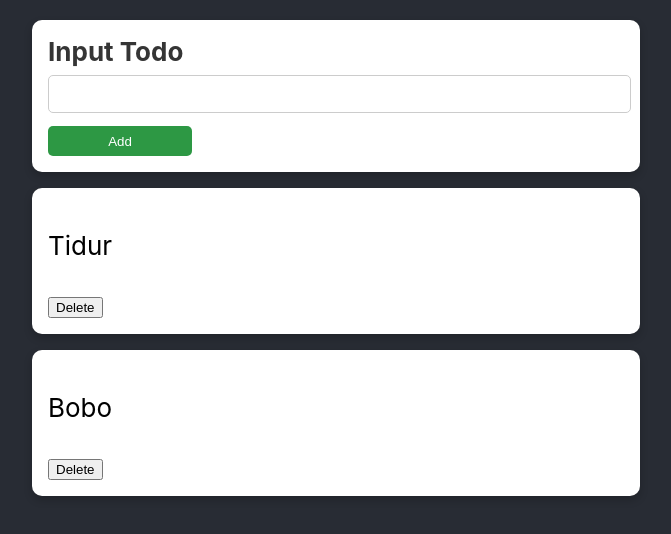
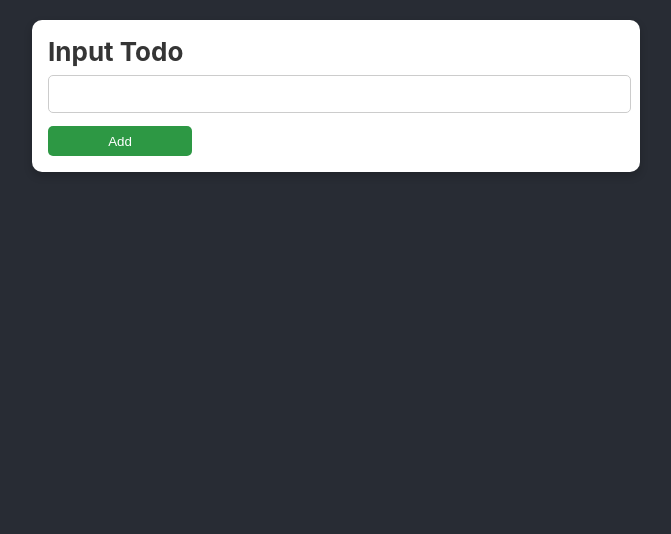
Before and after one commit to fiqihz/ToDoApp, a React (Create React App) app: page / in a window 1280 px wide. Shown: the top 534 px of the page, without its empty margins (304-975 px from the left). Built offline with nearby package versions, Linux system fonts and the light colour scheme.

Commit message:
Create function add todo

```diff
--- a/src/components/Todo.js
+++ b/src/components/Todo.js
@@ -3,25 +3,22 @@ import TodoForm from "./TodoForm";
 import TodoList from "./TodoList";
 
 const Todo = () => {
-  const [listTodo, setListTodo] = useState([
-    {
-      id: "l1",
-      todo: "Tidur",
-    },
-    {
-      id: "l2",
-      todo: "Bobo",
-    },
-  ]);
+  const [listTodo, setListTodo] = useState([]);
+
+  const handleAddTodo = (data) => {
+    if (data.trim().length !== 0) {
+      setListTodo((prevData) => {
+        const todoValue = [...prevData];
+        todoValue.unshift({ todo: data, id: Math.random().toString() });
+        return todoValue;
+      });
+    }
+  };
 
   return (
     <Fragment>
-      <TodoForm />
-      {listTodo.map((data) => (
-        <div key={data.id}>
-          <TodoList listData={data.todo} />
-        </div>
-      ))}
+      <TodoForm onAddTodo={handleAddTodo} />
+      {listTodo.length > 0 && <TodoList listData={listTodo} />}
     </Fragment>
   );
 };
--- a/src/components/TodoForm.js
+++ b/src/components/TodoForm.js
@@ -1,12 +1,25 @@
+import { useState } from "react";
 import Card from "../UI/Card/Card";
 import classes from "./TodoForm.module.css";
 
 const TodoForm = (props) => {
+  const [enteredTodo, setEnteredTodo] = useState("");
+
+  const handleChangeTodo = (event) => {
+    setEnteredTodo(event.target.value);
+  };
+
+  const handleSubmitTodo = (event) => {
+    event.preventDefault();
+    props.onAddTodo(enteredTodo);
+    setEnteredTodo("");
+  };
+
   return (
     <Card className={classes.input}>
-      <form>
+      <form onSubmit={handleSubmitTodo}>
         <label>Input Todo</label>
-        <input type="text" />
+        <input type="text" value={enteredTodo} onChange={handleChangeTodo} />
         <button type="submit">Add</button>
       </form>
     </Card>
--- a/src/components/TodoList.js
+++ b/src/components/TodoList.js
@@ -4,8 +4,12 @@ import classes from "./TodoList.module.css";
 const TodoList = (props) => {
   return (
     <Card className={classes.list}>
-      <p>{props.listData}</p>
-      <button>Delete</button>
+      {props.listData.map((data) => (
+        <ul>
+          <li>{data.todo}</li>
+          <hr />
+        </ul>
+      ))}
     </Card>
   );
 };
```
